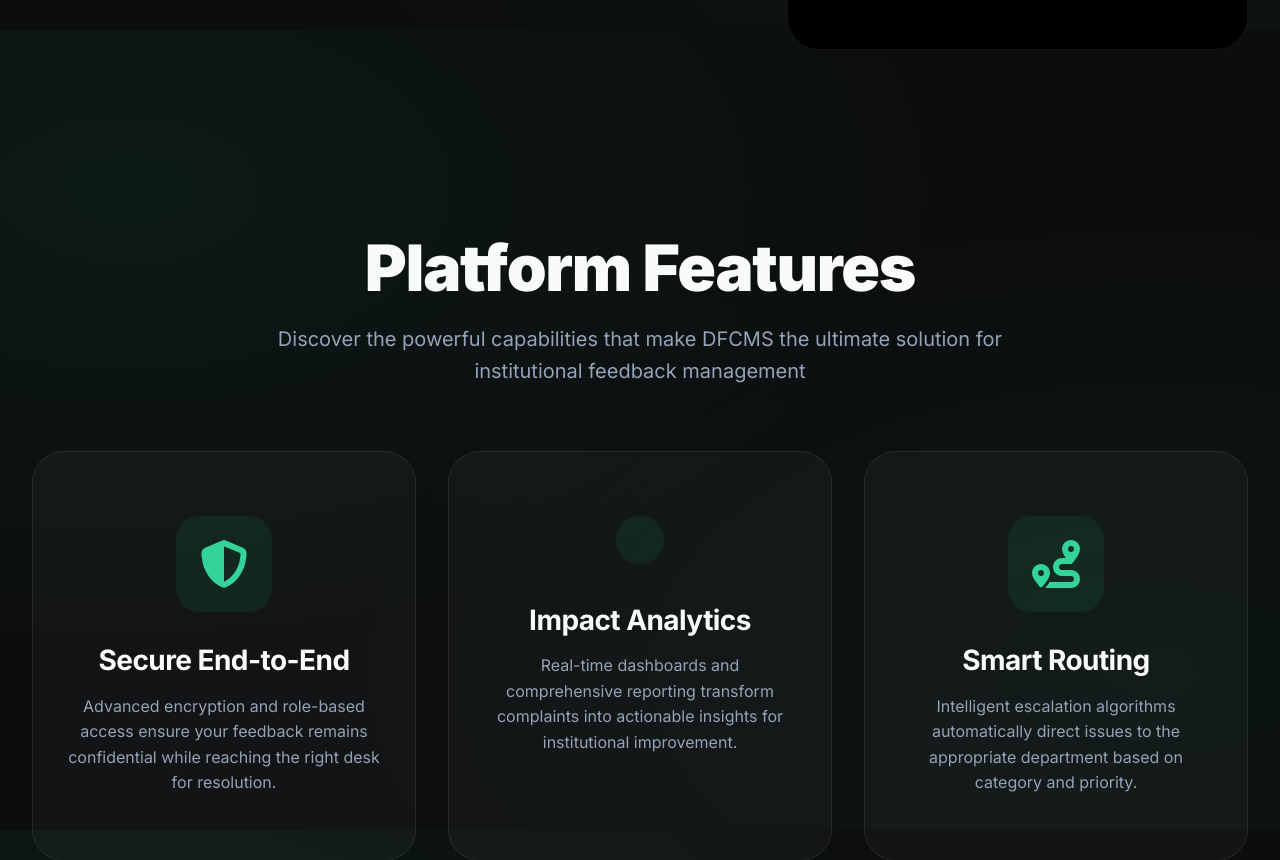
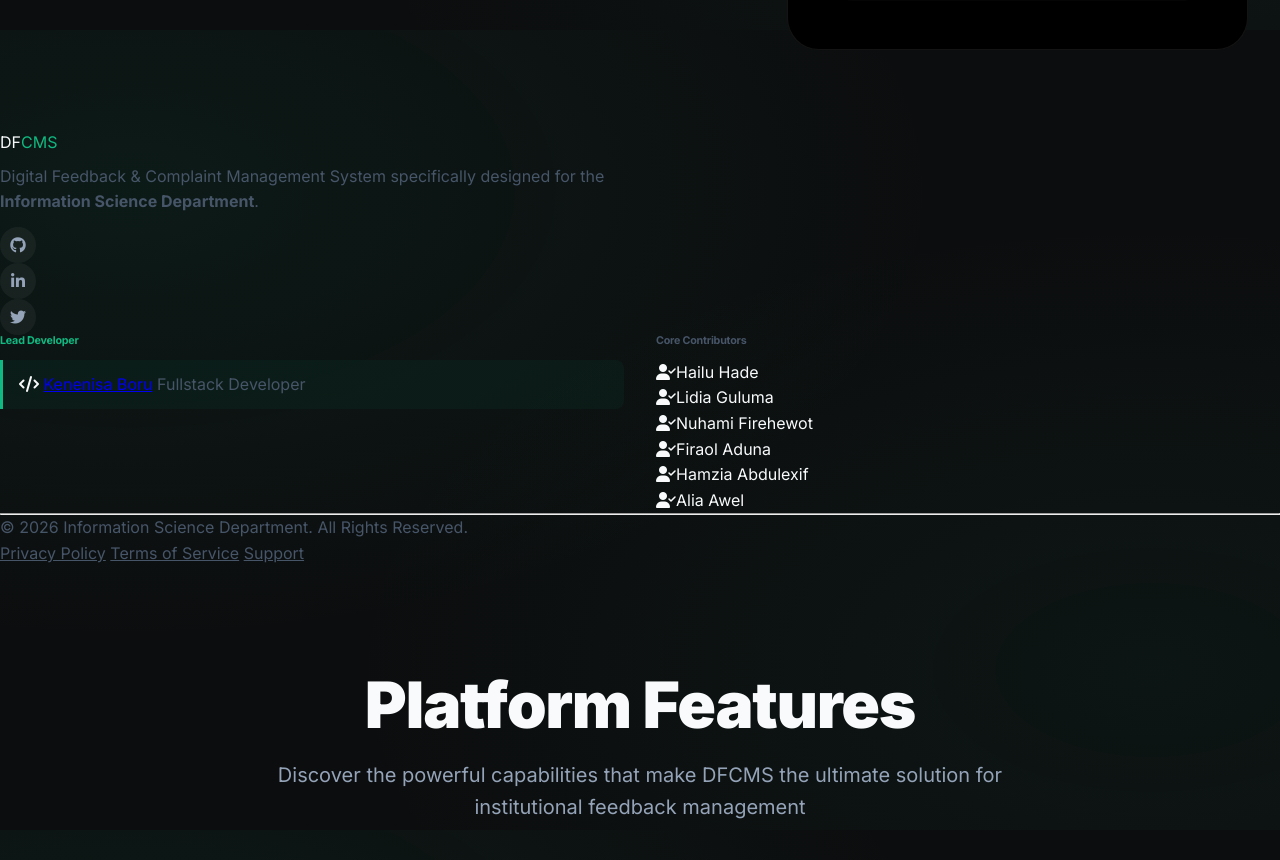
Before and after one commit to Kenenisaboru/dfcms, a PHP site: page /dfcms/ in a window 1280 px wide. Shown: the part 770-1630 px from the top of the page. Run offline with PHP 8.4, Linux system fonts and the light colour scheme.

Commit message:
Add professional departmental footer and core contributor credits

```diff
--- a/admin/audit_monitor.php
+++ b/admin/audit_monitor.php
@@ -104,6 +104,8 @@ include '../components/head.php';
         </div>
     </div>
 
+    <?php include '../components/footer.php'; ?>
+
     <script src="https://cdn.jsdelivr.net/npm/chart.js"></script>
     <script>
         const ctx = document.getElementById('categoryChart').getContext('2d');
--- /dev/null
+++ b/components/footer.php
@@ -0,0 +1,101 @@
+<?php
+// components/footer.php
+?>
+<footer class="dfcms-footer mt-auto py-5 bg-glass border-top border-secondary border-opacity-10">
+    <div class="container">
+        <div class="row g-4 align-items-center">
+            <div class="col-lg-5 text-center text-lg-start">
+                <div class="footer-brand mb-3">
+                    <span class="fw-bold fs-4 text-white">DF<span class="text-accent">CMS</span></span>
+                    <p class="text-muted small mt-2">Digital Feedback & Complaint Management System specifically designed for the <br><strong class="text-light">Information Science Department</strong>.</p>
+                </div>
+                <div class="footer-socials d-flex justify-content-center justify-content-lg-start gap-3">
+                    <a href="https://github.com/Kenenisaboru" target="_blank" class="social-link"><i class="fab fa-github"></i></a>
+                    <a href="#" class="social-link"><i class="fab fa-linkedin-in"></i></a>
+                    <a href="#" class="social-link"><i class="fab fa-twitter"></i></a>
+                </div>
+            </div>
+
+            <div class="col-lg-7">
+                <div class="credits-grid">
+                    <div class="credit-category">
+                        <h6 class="text-accent small fw-bold text-uppercase mb-3">Lead Developer</h6>
+                        <div class="developer-card">
+                            <i class="fas fa-code me-2"></i>
+                            <a href="https://github.com/Kenenisaboru" target="_blank" class="text-decoration-none text-white fw-bold">Kenenisa Boru</a>
+                            <span class="d-block text-muted small">Fullstack Developer</span>
+                        </div>
+                    </div>
+
+                    <div class="credit-category">
+                        <h6 class="text-muted small fw-bold text-uppercase mb-3">Core Contributors</h6>
+                        <div class="row row-cols-2 g-2">
+                            <div class="col small text-white"><i class="fas fa-user-check me-2 text-primary-400"></i>Hailu Hade</div>
+                            <div class="col small text-white"><i class="fas fa-user-check me-2 text-primary-400"></i>Lidia Guluma</div>
+                            <div class="col small text-white"><i class="fas fa-user-check me-2 text-primary-400"></i>Nuhami Firehewot</div>
+                            <div class="col small text-white"><i class="fas fa-user-check me-2 text-primary-400"></i>Firaol Aduna</div>
+                            <div class="col small text-white"><i class="fas fa-user-check me-2 text-primary-400"></i>Hamzia Abdulexif</div>
+                            <div class="col small text-white"><i class="fas fa-user-check me-2 text-primary-400"></i>Alia Awel</div>
+                        </div>
+                    </div>
+                </div>
+            </div>
+        </div>
+
+        <hr class="my-4 border-secondary border-opacity-10">
+
+        <div class="d-flex flex-column flex-md-row justify-content-between align-items-center gap-3">
+            <span class="text-muted small">&copy; <?php echo date('Y'); ?> Information Science Department. All Rights Reserved.</span>
+            <div class="footer-links small">
+                <a href="#" class="text-muted text-decoration-none mx-2">Privacy Policy</a>
+                <a href="#" class="text-muted text-decoration-none mx-2">Terms of Service</a>
+                <a href="#" class="text-muted text-decoration-none mx-2">Support</a>
+            </div>
+        </div>
+    </div>
+</footer>
+
+<style>
+.dfcms-footer {
+    position: relative;
+    overflow: hidden;
+}
+.social-link {
+    width: 36px;
+    height: 36px;
+    display: flex;
+    align-items: center;
+    justify-content: center;
+    background: rgba(255,255,255,0.05);
+    border-radius: 50%;
+    color: #94a3b8;
+    transition: all 0.3s ease;
+    text-decoration: none;
+}
+.social-link:hover {
+    background: var(--primary-500);
+    color: #000;
+    transform: translateY(-3px);
+}
+.credits-grid {
+    display: flex;
+    gap: 2rem;
+    flex-wrap: wrap;
+}
+.credit-category {
+    flex: 1;
+    min-width: 250px;
+}
+.developer-card {
+    background: rgba(16, 185, 129, 0.05);
+    border-left: 3px solid var(--primary-500);
+    padding: 12px 16px;
+    border-radius: 0 8px 8px 0;
+}
+@media (max-width: 991px) {
+    .credits-grid { gap: 1.5rem; justify-content: center; }
+    .credits-grid > div { text-align: center; }
+    .row-cols-2 { justify-content: center; }
+    .developer-card { display: inline-block; text-align: left; }
+}
+</style>
--- a/dashboard.php
+++ b/dashboard.php
@@ -603,6 +603,8 @@ if ($role == 'student') {
         </div>
     </main>
 
+    <?php include 'components/footer.php'; ?>
+
     <!-- Modern UI Framework -->
     <script src="assets/js/dfcms-ui.js"></script>
 
--- a/index.php
+++ b/index.php
@@ -69,6 +69,8 @@ include 'components/head.php';
             </div>
         </div>
     </section>
+
+    <?php include 'components/footer.php'; ?>
 
     <!-- Platform Features -->
     <section id="features" class="section-platform-features">
@@ -196,6 +198,8 @@ include 'components/head.php';
         </div>
     </section>
 
+    <?php include 'components/footer.php'; ?>
+
     <script src="assets/js/dfcms-ui.js"></script>
     <script>
         // Smooth scroll for redesign links
```
